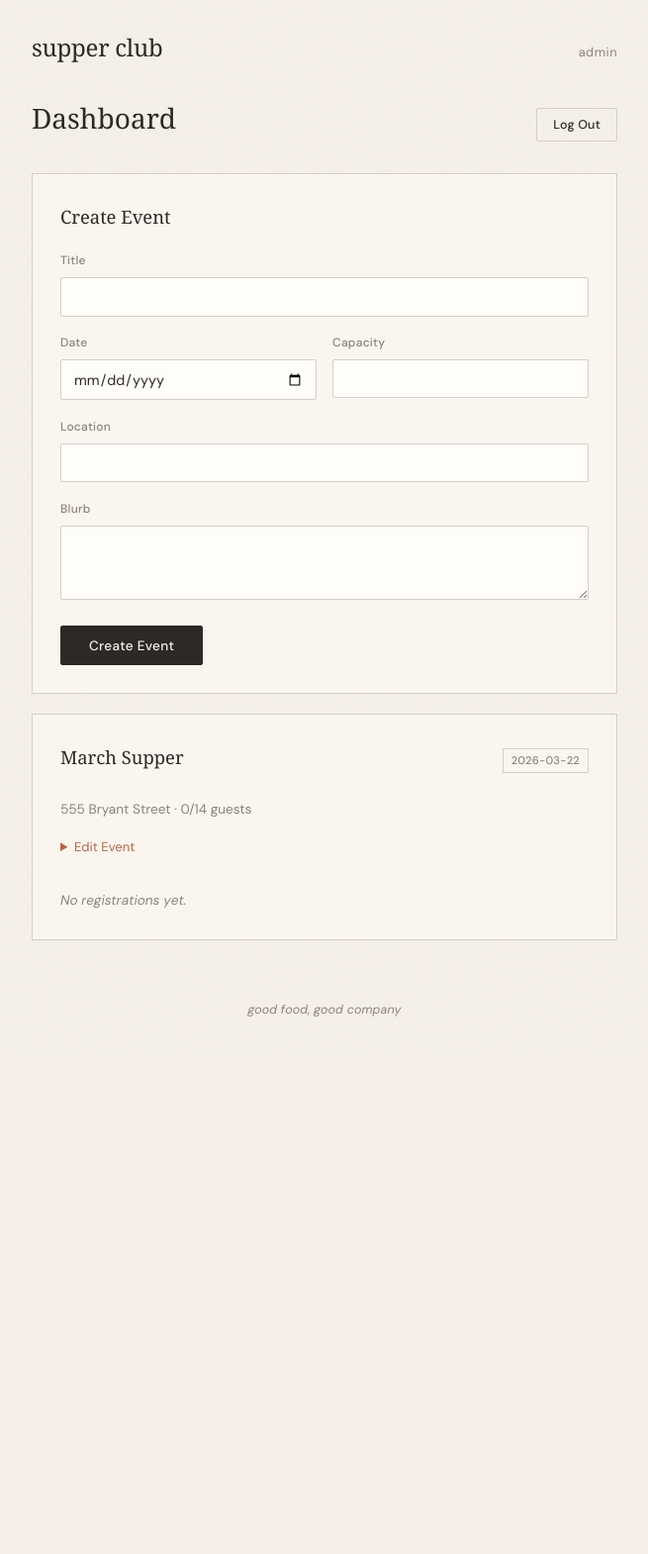
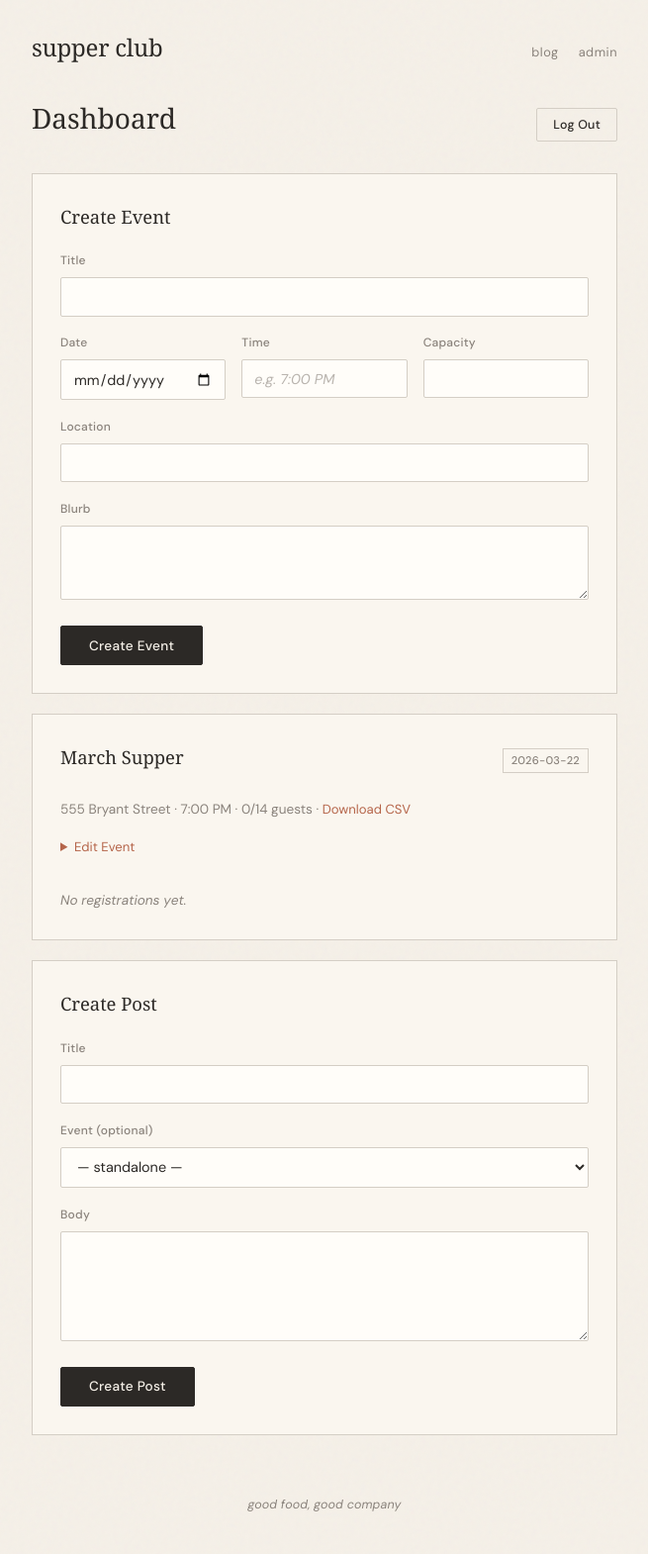
Before and after one commit to Oliver-Y/supper_club, a Flask app: page /admin in a window 1280 px wide. Shown: the whole page at 99% size, without its empty margins (312-967 px from the left). Before the commit the page ends 1027 px from the top, so only its background shows below. Run offline with Flask 3, Linux system fonts and the light colour scheme; the visitor is signed in with stand-in values (Sample User, id 1); data comes from the database, SQL or seed files in the repository; data that the repository does not hold is empty; some web fonts are replaced.

Commit message:
Add event time, CSV guest export, and blog section
Three features: events now have an optional time field shown
alongside the date, admins can download a CSV of any event's
guest list, and a new /blog section for writing about dinners
with full CRUD from the admin dashboard.

Co-Authored-By: Claude Opus 4.6 <noreply@anthropic.com>

```diff
--- a/app.py
+++ b/app.py
@@ -1,4 +1,6 @@
+import csv
 import hmac
+import io
 import os
 import sqlite3
 from datetime import date
@@ -9,6 +11,7 @@ from flask import (
     Flask,
     flash,
     g,
+    make_response,
     redirect,
     render_template,
     request,
@@ -59,10 +62,11 @@ with app.app_context():
     db = get_db()
     if not db.execute("SELECT 1 FROM events LIMIT 1").fetchone():
         db.execute(
-            "INSERT INTO events (title, date, location, menu_description, capacity) VALUES (?, ?, ?, ?, ?)",
+            "INSERT INTO events (title, date, time, location, menu_description, capacity) VALUES (?, ?, ?, ?, ?, ?)",
             (
                 "March Supper",
                 "2026-03-22",
+                "7:00 PM",
                 "555 Bryant Street",
                 "Bring that one person you don't know well but want to know better!",
                 14,
@@ -153,7 +157,7 @@ def register():
 def confirmation(reg_id):
     db = get_db()
     reg = db.execute(
-        "SELECT r.*, e.title, e.date, e.location FROM registrations r JOIN events e ON r.event_id = e.id WHERE r.id = ?",
+        "SELECT r.*, e.title, e.date, e.time, e.location FROM registrations r JOIN events e ON r.event_id = e.id WHERE r.id = ?",
         (reg_id,),
     ).fetchone()
     if not reg:
@@ -180,7 +184,11 @@ def admin():
         ).fetchall()
         total_guests = sum(r["num_guests"] for r in regs)
         event_data.append({"event": ev, "registrations": regs, "total_guests": total_guests})
-    return render_template("admin.html", authed=True, event_data=event_data, today=date.today().isoformat())
+
+    posts = db.execute(
+        "SELECT p.*, e.title AS event_title FROM posts p LEFT JOIN events e ON p.event_id = e.id ORDER BY p.created_at DESC"
+    ).fetchall()
+    return render_template("admin.html", authed=True, event_data=event_data, events=events, posts=posts, today=date.today().isoformat())
 
 
 @app.route("/admin/login", methods=["POST"])
@@ -207,6 +215,7 @@ def admin_logout():
 def create_event():
     title = request.form.get("title", "").strip()
     event_date = request.form.get("date", "").strip()
+    event_time = request.form.get("time", "").strip()
     location = request.form.get("location", "").strip()
     menu_description = request.form.get("menu_description", "").strip()
     capacity = int(request.form.get("capacity", 0))
@@ -217,8 +226,8 @@ def create_event():
 
     db = get_db()
     db.execute(
-        "INSERT INTO events (title, date, location, menu_description, capacity) VALUES (?, ?, ?, ?, ?)",
-        (title, event_date, location, menu_description, capacity),
+        "INSERT INTO events (title, date, time, location, menu_description, capacity) VALUES (?, ?, ?, ?, ?, ?)",
+        (title, event_date, event_time or None, location, menu_description, capacity),
     )
     db.commit()
     flash("Event created.", "success")
@@ -230,14 +239,15 @@ def create_event():
 def update_event(event_id):
     title = request.form.get("title", "").strip()
     event_date = request.form.get("date", "").strip()
+    event_time = request.form.get("time", "").strip()
     location = request.form.get("location", "").strip()
     menu_description = request.form.get("menu_description", "").strip()
     capacity = int(request.form.get("capacity", 0))
 
     db = get_db()
     db.execute(
-        "UPDATE events SET title=?, date=?, location=?, menu_description=?, capacity=? WHERE id=?",
-        (title, event_date, location, menu_description, capacity, event_id),
+        "UPDATE events SET title=?, date=?, time=?, location=?, menu_description=?, capacity=? WHERE id=?",
+        (title, event_date, event_time or None, location, menu_description, capacity, event_id),
     )
     db.commit()
     flash("Event updated.", "success")
@@ -281,3 +291,102 @@ def delete_registration(reg_id):
     db.commit()
     flash("Guest removed.", "success")
     return redirect(url_for("admin"))
+
+
+@app.route("/admin/events/<int:event_id>/csv")
+@admin_required
+def export_csv(event_id):
+    db = get_db()
+    event = db.execute("SELECT title FROM events WHERE id = ?", (event_id,)).fetchone()
+    if not event:
+        flash("Event not found.", "error")
+        return redirect(url_for("admin"))
+
+    regs = db.execute(
+        "SELECT name, phone, num_guests, dietary_restrictions FROM registrations WHERE event_id = ? ORDER BY created_at",
+        (event_id,),
+    ).fetchall()
+
+    output = io.StringIO()
+    writer = csv.writer(output)
+    writer.writerow(["Name", "Phone", "Guests", "Dietary"])
+    for r in regs:
+        writer.writerow([r["name"], r["phone"], r["num_guests"], r["dietary_restrictions"]])
+
+    resp = make_response(output.getvalue())
+    resp.headers["Content-Type"] = "text/csv"
+    resp.headers["Content-Disposition"] = f'attachment; filename="{event["title"]} guests.csv"'
+    return resp
+
+
+# ── Blog routes ────────────────────────────────────────────
+
+
+@app.route("/blog")
+def blog():
+    db = get_db()
+    posts = db.execute(
+        "SELECT p.*, e.title AS event_title FROM posts p LEFT JOIN events e ON p.event_id = e.id ORDER BY p.created_at DESC"
+    ).fetchall()
+    return render_template("blog.html", posts=posts)
+
+
+@app.route("/blog/<int:post_id>")
+def blog_post(post_id):
+    db = get_db()
+    post = db.execute(
+        "SELECT p.*, e.title AS event_title FROM posts p LEFT JOIN events e ON p.event_id = e.id WHERE p.id = ?",
+        (post_id,),
+    ).fetchone()
+    if not post:
+        flash("Post not found.", "error")
+        return redirect(url_for("blog"))
+    return render_template("post.html", post=post)
+
+
+@app.route("/admin/posts", methods=["POST"])
+@admin_required
+def create_post():
+    title = request.form.get("title", "").strip()
+    body = request.form.get("body", "").strip()
+    event_id = request.form.get("event_id", "").strip()
+
+    if not title or not body:
+        flash("Title and body are required.", "error")
+        return redirect(url_for("admin"))
+
+    db = get_db()
+    db.execute(
+        "INSERT INTO posts (title, body, event_id) VALUES (?, ?, ?)",
+        (title, body, int(event_id) if event_id else None),
+    )
+    db.commit()
+    flash("Post created.", "success")
+    return redirect(url_for("admin"))
+
+
+@app.route("/admin/posts/<int:post_id>", methods=["POST"])
+@admin_required
+def update_post(post_id):
+    title = request.form.get("title", "").strip()
+    body = request.form.get("body", "").strip()
+    event_id = request.form.get("event_id", "").strip()
+
+    db = get_db()
+    db.execute(
+        "UPDATE posts SET title=?, body=?, event_id=? WHERE id=?",
+        (title, body, int(event_id) if event_id else None, post_id),
+    )
+    db.commit()
+    flash("Post updated.", "success")
+    return redirect(url_for("admin"))
+
+
+@app.route("/admin/posts/<int:post_id>/delete", methods=["POST"])
+@admin_required
+def delete_post(post_id):
+    db = get_db()
+    db.execute("DELETE FROM posts WHERE id = ?", (post_id,))
+    db.commit()
+    flash("Post deleted.", "success")
+    return redirect(url_for("admin"))
--- a/static/style.css
+++ b/static/style.css
@@ -67,6 +67,12 @@ body {
     color: var(--ink);
     text-decoration: none;
     letter-spacing: -0.01em;
+}
+
+.nav-links {
+    display: flex;
+    gap: 1.25rem;
+    align-items: baseline;
 }
 
 .nav-link {
@@ -594,6 +600,95 @@ main {
     font-style: italic;
 }
 
+/* ── CSV Link ──────────────────────────────────────────── */
+
+.csv-link {
+    color: var(--rust);
+    text-decoration: none;
+    font-size: 0.82rem;
+}
+
+.csv-link:hover {
+    text-decoration: underline;
+}
+
+/* ── Blog ───────────────────────────────────────────────── */
+
+.blog-heading {
+    font-family: var(--font-serif);
+    font-size: clamp(1.75rem, 4vw, 2.25rem);
+    font-weight: 400;
+    font-style: italic;
+    margin-bottom: 2rem;
+}
+
+.blog-card {
+    display: block;
+    background: var(--paper);
+    border: 1px solid var(--rule);
+    padding: 1.75rem;
+    margin-bottom: 1rem;
+    text-decoration: none;
+    color: var(--ink);
+    transition: border-color 0.2s;
+}
+
+.blog-card:hover {
+    border-color: var(--ink-faded);
+}
+
+.blog-card h2 {
+    font-family: var(--font-serif);
+    font-size: 1.25rem;
+    font-weight: 400;
+    margin-bottom: 0.5rem;
+    line-height: 1.3;
+}
+
+.blog-card p {
+    font-size: 0.9rem;
+    color: var(--ink-light);
+    line-height: 1.6;
+}
+
+.blog-card-date {
+    font-size: 0.7rem;
+    text-transform: uppercase;
+    letter-spacing: 0.1em;
+    color: var(--ink-faded);
+    font-weight: 500;
+}
+
+.blog-card-event {
+    display: inline-block;
+    font-size: 0.75rem;
+    color: var(--rust);
+    margin-bottom: 0.5rem;
+}
+
+.blog-post {
+    padding: 1rem 0;
+}
+
+.blog-post-header {
+    margin-bottom: 2rem;
+}
+
+.blog-post-header h1 {
+    font-family: var(--font-serif);
+    font-size: clamp(1.5rem, 4vw, 2rem);
+    font-weight: 400;
+    margin: 0.25rem 0 0.5rem;
+    line-height: 1.25;
+}
+
+.blog-post-body {
+    font-size: 0.95rem;
+    color: var(--ink-light);
+    line-height: 1.8;
+    margin-bottom: 2.5rem;
+}
+
 /* ── Footer ─────────────────────────────────────────────── */
 
 .footer {
--- a/templates/admin.html
+++ b/templates/admin.html
@@ -34,6 +34,10 @@
                     <input type="date" id="date" name="date" required>
                 </div>
                 <div class="form-group">
+                    <label for="time">Time</label>
+                    <input type="text" id="time" name="time" placeholder="e.g. 7:00 PM">
+                </div>
+                <div class="form-group">
                     <label for="capacity">Capacity</label>
                     <input type="number" id="capacity" name="capacity" min="1" required>
                 </div>
@@ -59,8 +63,10 @@
             </span>
         </div>
         <p class="event-meta">
-            {{ item.event.location }} &middot;
-            {{ item.total_guests }}/{{ item.event.capacity }} guests
+            {{ item.event.location }}
+            {% if item.event.time %}&middot; {{ item.event.time }}{% endif %}
+            &middot; {{ item.total_guests }}/{{ item.event.capacity }} guests
+            &middot; <a href="{{ url_for('export_csv', event_id=item.event.id) }}" class="csv-link">Download CSV</a>
         </p>
 
         <details class="event-edit-toggle">
@@ -74,6 +80,10 @@
                     <div class="form-group">
                         <label>Date</label>
                         <input type="date" name="date" value="{{ item.event.date }}" required>
+                    </div>
+                    <div class="form-group">
+                        <label>Time</label>
+                        <input type="text" name="time" value="{{ item.event.time or '' }}" placeholder="e.g. 7:00 PM">
                     </div>
                     <div class="form-group">
                         <label>Capacity</label>
@@ -119,6 +129,71 @@
         {% endif %}
     </div>
     {% endfor %}
+
+    <div class="admin-section">
+        <h2>Create Post</h2>
+        <form method="POST" action="{{ url_for('create_post') }}" class="event-form">
+            <div class="form-group">
+                <label for="post-title">Title</label>
+                <input type="text" id="post-title" name="title" required>
+            </div>
+            <div class="form-group">
+                <label for="post-event">Event (optional)</label>
+                <select id="post-event" name="event_id">
+                    <option value="">— standalone —</option>
+                    {% for ev in events %}
+                    <option value="{{ ev.id }}">{{ ev.title }} ({{ ev.date }})</option>
+                    {% endfor %}
+                </select>
+            </div>
+            <div class="form-group">
+                <label for="post-body">Body</label>
+                <textarea id="post-body" name="body" rows="5" required></textarea>
+            </div>
+            <button type="submit" class="btn">Create Post</button>
+        </form>
+    </div>
+
+    {% for post in posts %}
+    <div class="admin-section admin-event">
+        <div class="admin-event-header">
+            <h2>{{ post.title }}</h2>
+            <span class="badge">{{ post.created_at[:10] }}</span>
+        </div>
+        {% if post.event_title %}
+        <p class="event-meta">Re: {{ post.event_title }}</p>
+        {% endif %}
+        <details class="event-edit-toggle">
+            <summary>Edit Post</summary>
+            <form method="POST" action="{{ url_for('update_post', post_id=post.id) }}" class="event-form">
+                <div class="form-group">
+                    <label>Title</label>
+                    <input type="text" name="title" value="{{ post.title }}" required>
+                </div>
+                <div class="form-group">
+                    <label>Event (optional)</label>
+                    <select name="event_id">
+                        <option value="">— standalone —</option>
+                        {% for ev in events %}
+                        <option value="{{ ev.id }}" {% if post.event_id == ev.id %}selected{% endif %}>{{ ev.title }} ({{ ev.date }})</option>
+                        {% endfor %}
+                    </select>
+                </div>
+                <div class="form-group">
+                    <label>Body</label>
+                    <textarea name="body" rows="5" required>{{ post.body }}</textarea>
+                </div>
+                <div class="form-actions">
+                    <button type="submit" class="btn btn-sm">Save</button>
+                </div>
+            </form>
+            <form method="POST" action="{{ url_for('delete_post', post_id=post.id) }}"
+                  onsubmit="return confirm('Delete this post?')" style="margin-top: 0.5rem;">
+                <button type="submit" class="btn btn-danger btn-sm">Delete Post</button>
+            </form>
+        </details>
+    </div>
+    {% endfor %}
 </section>
 {% endif %}
 {% endblock %}
--- a/templates/base.html
+++ b/templates/base.html
@@ -13,7 +13,10 @@
     <nav class="nav">
         <div class="container">
             <a href="{{ url_for('index') }}" class="nav-brand">supper club</a>
-            <a href="{{ url_for('admin') }}" class="nav-link">admin</a>
+            <div class="nav-links">
+                <a href="{{ url_for('blog') }}" class="nav-link">blog</a>
+                <a href="{{ url_for('admin') }}" class="nav-link">admin</a>
+            </div>
         </div>
     </nav>
 
--- a/templates/confirmation.html
+++ b/templates/confirmation.html
@@ -13,7 +13,7 @@
         </div>
         <div class="event-detail">
             <span class="detail-label">When</span>
-            <span class="detail-value">{{ reg.date }}</span>
+            <span class="detail-value">{{ reg.date }}{% if reg.time %} &middot; {{ reg.time }}{% endif %}</span>
         </div>
         <div class="event-detail">
             <span class="detail-label">Where</span>
--- a/templates/index.html
+++ b/templates/index.html
@@ -8,7 +8,7 @@
     <div class="event-details">
         <div class="event-detail">
             <span class="detail-label">When</span>
-            <span class="detail-value">{{ event.date }}</span>
+            <span class="detail-value">{{ event.date }}{% if event.time %} &middot; {{ event.time }}{% endif %}</span>
         </div>
         <div class="event-detail">
             <span class="detail-label">Where</span>
```
Also changed, not shown: schema.sql (+10 -0 lines), templates/blog.html (added, +28 -0 lines), templates/post.html (added, +20 -0 lines).
